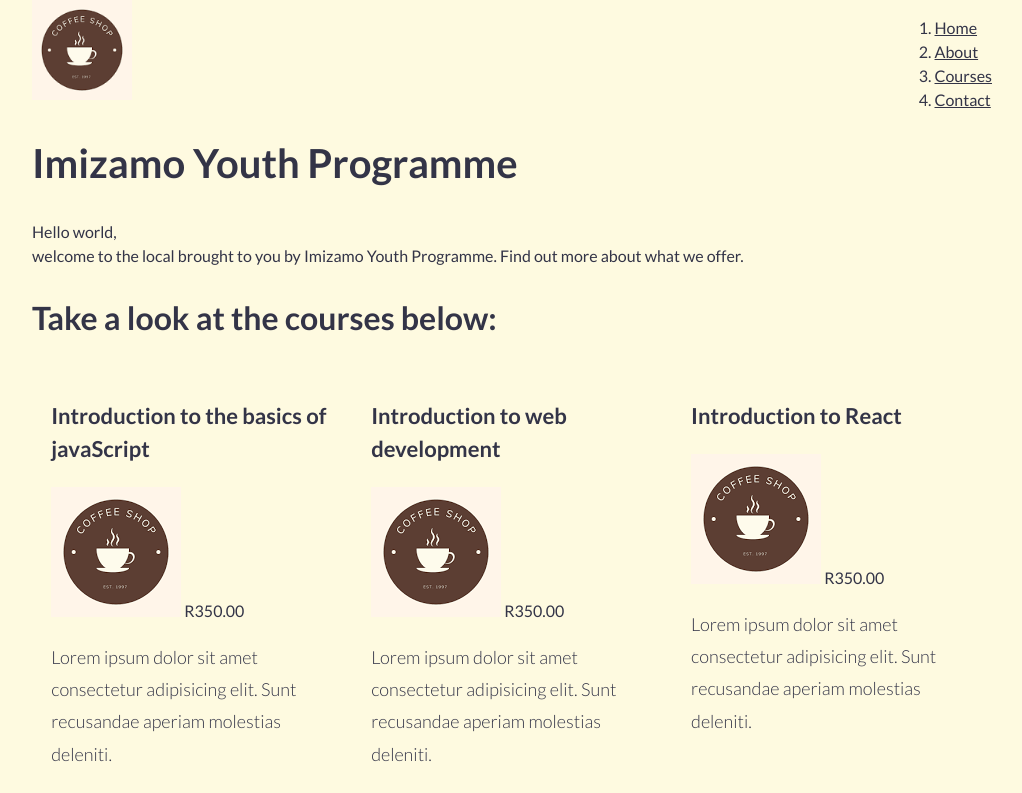
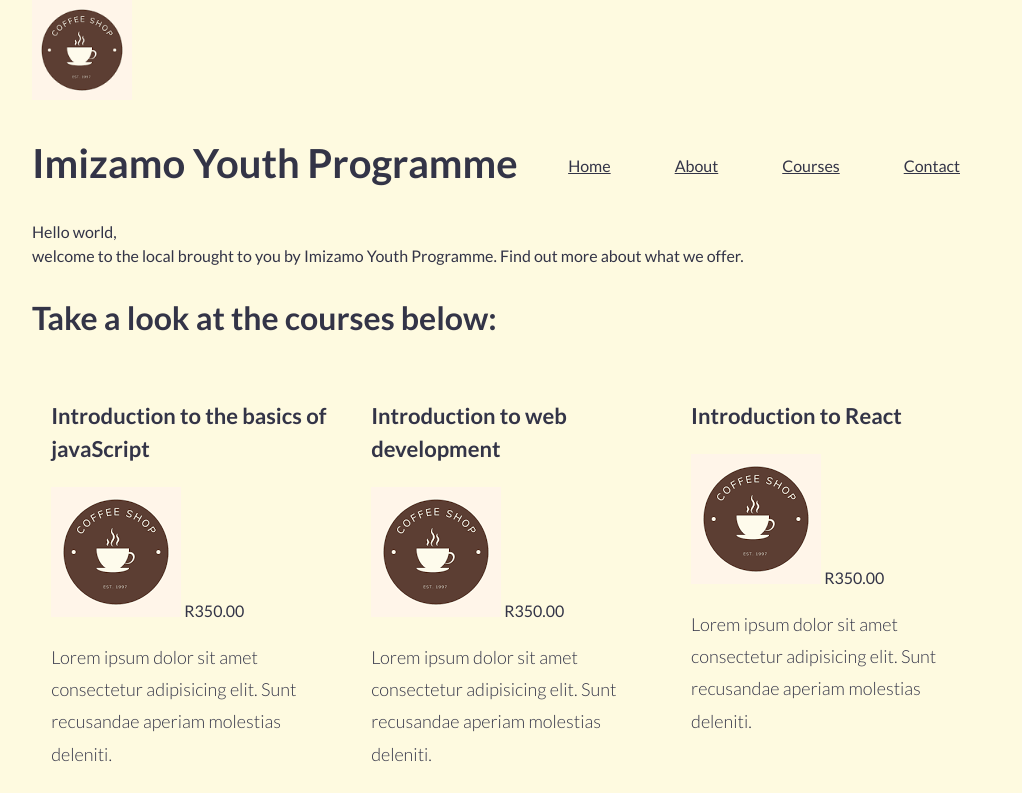
Before and after one commit to tommyshado/course-catalog, a plain HTML site: page responsive-page/index.html in a window 1280 px wide. Shown: the top 793 px of the page, without its empty margins (128-1150 px from the left). Drawn offline with Linux system fonts and the light colour scheme.

Commit message:
deployment

```diff
--- a/responsive-page/index.html
+++ b/responsive-page/index.html
@@ -12,14 +12,14 @@
 <body>
     <div class="container">
         <a href="#home"><img src="./coffe-logo.png" alt="coffe-logo" width="100px"></a>
-        <nav class="menu-top">
+        <nav>
             <div>
-                <ol>
-                    <li><a href="#home">Home</a></li>
-                    <li><a href="#about">About</a></li>
-                    <li><a href="#courses">Courses</a></li>
-                    <li><a href="#contact">Contact</a></li>
-                </ol>
+                <ul>
+                    <li class="menu-top box-model"><a href="#contact">Contact</a></li>
+                    <li class="menu-top box-model"><a href="#courses">Courses</a></li>
+                    <li class="menu-top box-model"><a href="#about">About</a></li>
+                    <li class="menu-top box-model"><a href="#home">Home</a></li>
+                </ul>
             </div>
         </nav>
         <h1>Imizamo Youth Programme</h1>
--- a/responsive-page/style.css
+++ b/responsive-page/style.css
@@ -4,4 +4,10 @@ body {
 
 .menu-top {
     float: right;
+    display: flex;
 }
+
+.box-model {
+    margin: 1em;
+    padding: 1em;
+}
```
Also changed, not shown: course-cost/courseCost.js (line endings or trailing spaces).
